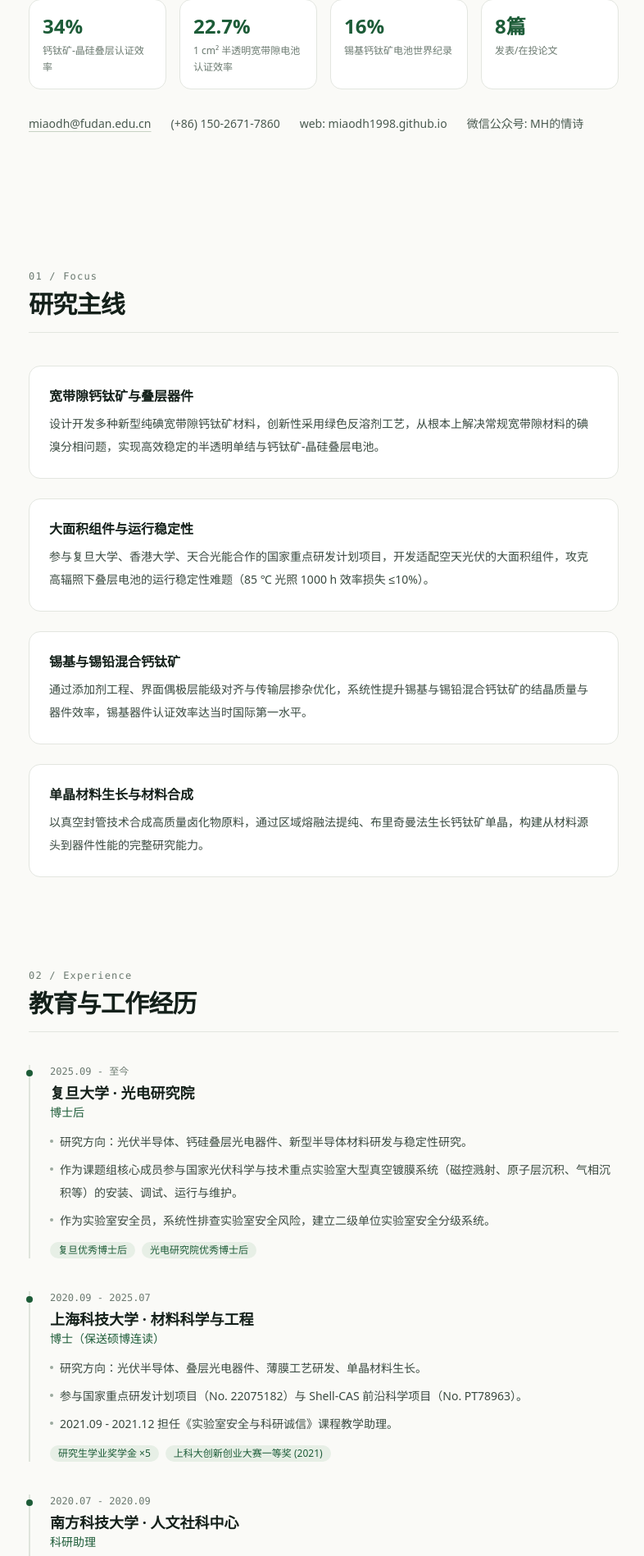
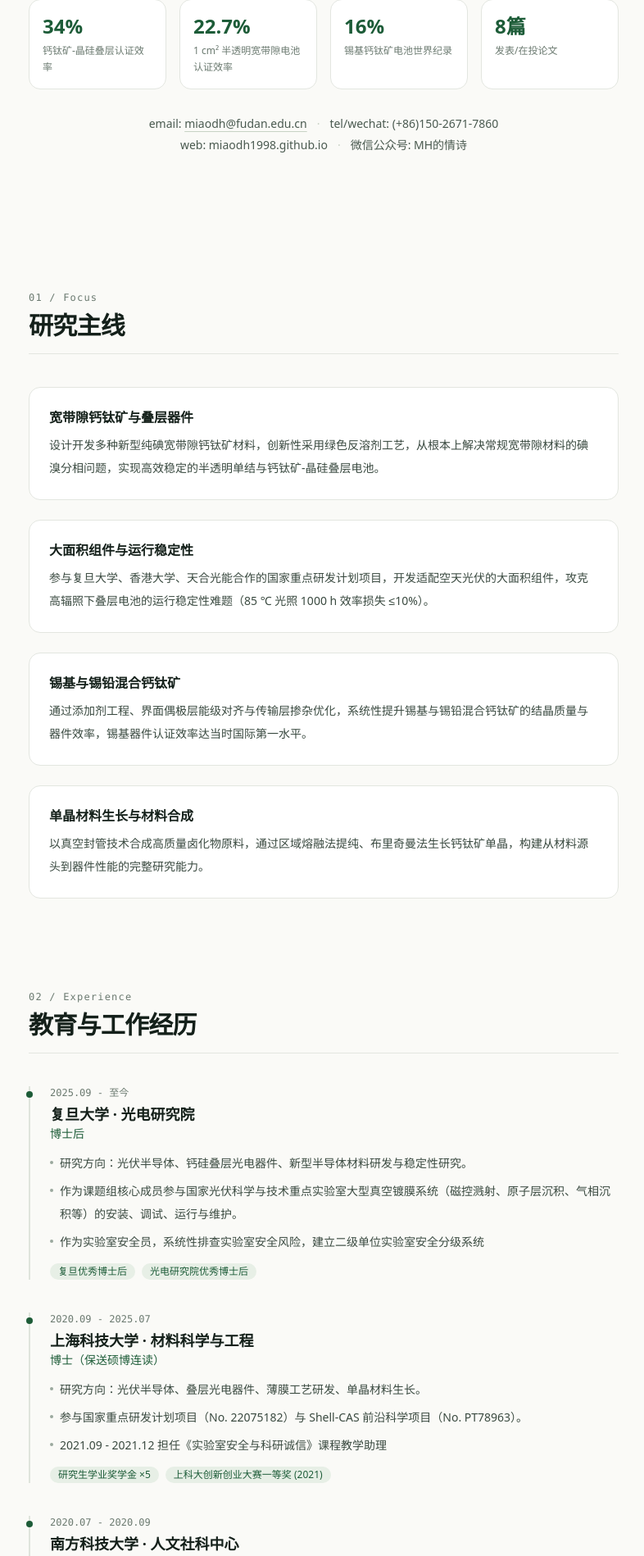
Before and after one commit to Miaodh1998/Miaodh1998.github.io, a React (Vite) app: page / in a window 1280 px wide. Shown: the part 646-2544 px from the top of the page at 82% size, without its empty margins (245-1031 px from the left). Built offline with nearby package versions, Linux system fonts and the light colour scheme.

Commit message:
center contact lines; drop trailing periods

```diff
--- a/src/sections/Experience.tsx
+++ b/src/sections/Experience.tsx
@@ -16,7 +16,7 @@ const entries: Entry[] = [
     points: [
       '研究方向：光伏半导体、钙硅叠层光电器件、新型半导体材料研发与稳定性研究。',
       '作为课题组核心成员参与国家光伏科学与技术重点实验室大型真空镀膜系统（磁控溅射、原子层沉积、气相沉积等）的安装、调试、运行与维护。',
-      '作为实验室安全员，系统性排查实验室安全风险，建立二级单位实验室安全分级系统。',
+      '作为实验室安全员，系统性排查实验室安全风险，建立二级单位实验室安全分级系统',
     ],
     badges: [{ text: '复旦优秀博士后', accent: true }, { text: '光电研究院优秀博士后', accent: true }],
   },
@@ -27,7 +27,7 @@ const entries: Entry[] = [
     points: [
       '研究方向：光伏半导体、叠层光电器件、薄膜工艺研发、单晶材料生长。',
       '参与国家重点研发计划项目（No. 22075182）与 Shell-CAS 前沿科学项目（No. PT78963）。',
-      '2021.09 - 2021.12 担任《实验室安全与科研诚信》课程教学助理。',
+      '2021.09 - 2021.12 担任《实验室安全与科研诚信》课程教学助理',
     ],
     badges: [
       { text: '研究生学业奖学金 ×5', accent: true },
@@ -38,13 +38,13 @@ const entries: Entry[] = [
     period: '2020.07 - 2020.09',
     org: '南方科技大学 · 人文社科中心',
     role: '科研助理',
-    points: ['文物收纳整理、陶片分档回溯、电子登记信息、协助开设展览。'],
+    points: ['文物收纳整理、陶片分档回溯、电子登记信息、协助开设展览'],
   },
   {
     period: '2019.07 - 2019.09',
     org: '贝特瑞新材料集团 · 分析测试中心',
     role: '实习工程师',
-    points: ['正负极材料性能分析、SEM 观测材料形貌、数据整理归纳。'],
+    points: ['正负极材料性能分析、SEM 观测材料形貌、数据整理归纳'],
   },
   {
     period: '2016.09 - 2020.07',
@@ -53,7 +53,7 @@ const entries: Entry[] = [
     points: [
       '研究方向：金属材料、纳米材料制备、扫描电镜 SEM 探测。',
       '参与全国大学生创新创业项目 1 项（省级立项，优秀结题）。',
-      '南科大书友会协会会长，树仁书院 1626 班心理委员，校级足球比赛冠军 ×3。',
+      '南科大书友会协会会长，树仁书院 1626 班心理委员，校级足球比赛冠军 ×3',
     ],
     badges: [{ text: '新生奖学金' }, { text: '足球校赛冠军 ×3' }],
   },
--- a/src/sections/Hero.tsx
+++ b/src/sections/Hero.tsx
@@ -50,13 +50,20 @@ export default function Hero() {
         ))}
       </div>
 
-      <div className="mt-8 flex flex-wrap gap-x-6 gap-y-2 text-sm text-[#4a5a50]">
-        <a href="mailto:miaodh@fudan.edu.cn" className="underline decoration-[#c8d2c5] underline-offset-4 hover:text-[#1d5c38]">
-          miaodh@fudan.edu.cn
-        </a>
-        <span>(+86) 150-2671-7860</span>
-        <span>web: miaodh1998.github.io</span>
-        <span>微信公众号: MH的情诗</span>
+      <div className="mt-8 text-center text-sm text-[#4a5a50]">
+        <p>
+          email:{' '}
+          <a href="mailto:miaodh@fudan.edu.cn" className="underline decoration-[#c8d2c5] underline-offset-4 hover:text-[#1d5c38]">
+            miaodh@fudan.edu.cn
+          </a>
+          <span className="mx-3 text-[#c8d2c5]">·</span>
+          tel/wechat: (+86)150-2671-7860
+        </p>
+        <p className="mt-1.5">
+          web: miaodh1998.github.io
+          <span className="mx-3 text-[#c8d2c5]">·</span>
+          微信公众号: MH的情诗
+        </p>
       </div>
     </section>
   )
```
